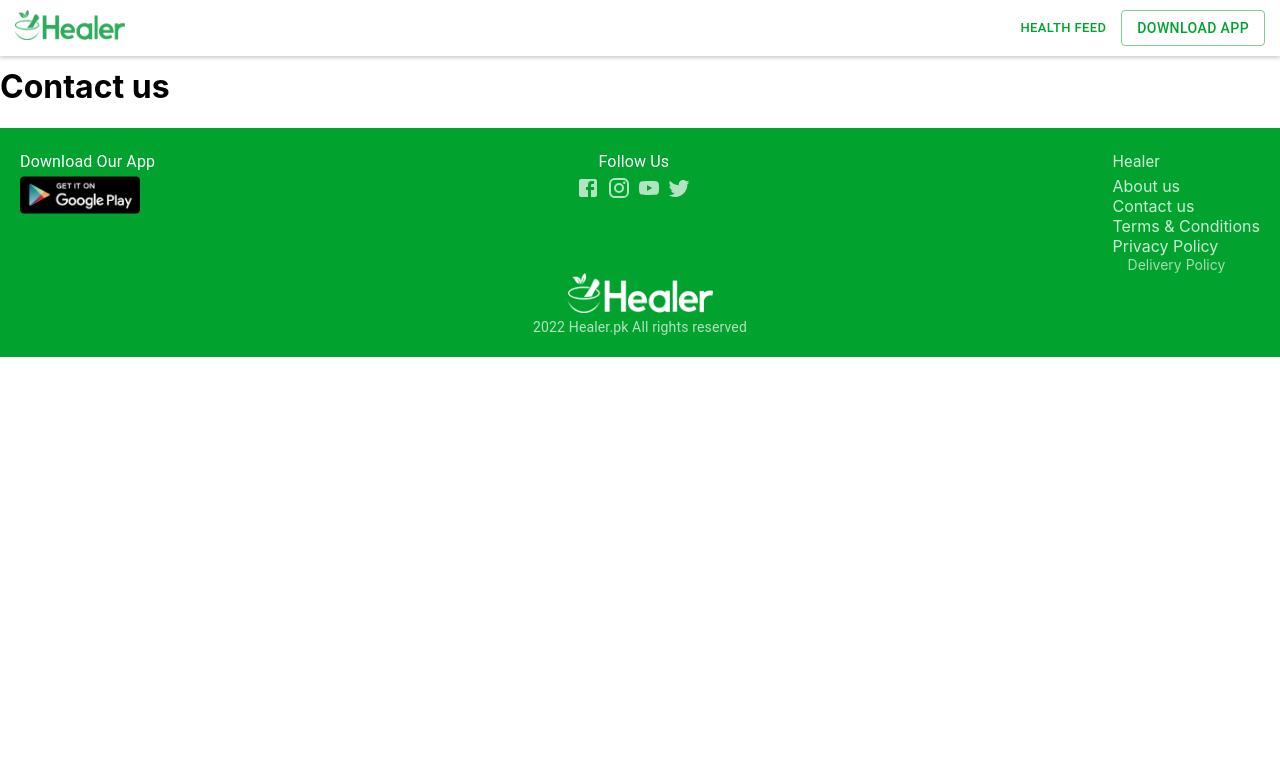
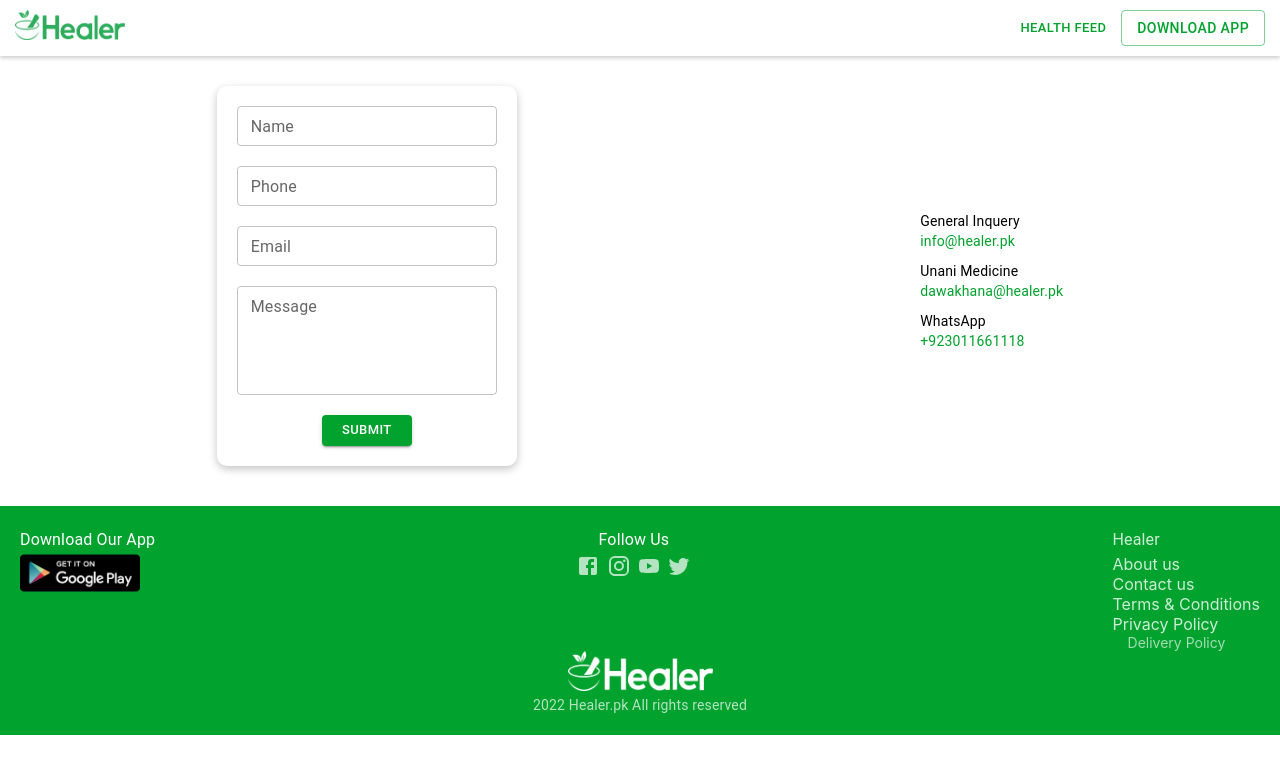
Before and after one commit to im-rahman1/healer-private, a Next.js app: page /contact in a window 1280 px wide. Shown: the top 774 px of the page. Built offline with nearby package versions, Linux system fonts and the light colour scheme.

Commit message:
finalize the contactUs page

```diff
--- a/components/Header.js
+++ b/components/Header.js
@@ -30,6 +30,7 @@
           <li>
             <ThemeProvider theme={theme}>
               <Button
+                href="https://play.google.com/store/apps/details?id=com.healer.nature"
                 size="medium"
                 className={styles.btn}
                 color="primary"
--- a/pages/contact.js
+++ b/pages/contact.js
@@ -1,9 +1,173 @@
 import Layout from "@/components/Layout";
+import styles from "@/styles/contact.module.css";
+
+import {
+  TextField,
+  Button,
+  FormControl,
+  Typography,
+  Alert,
+} from "@mui/material";
+import { ThemeProvider } from "@mui/material/styles";
+import { theme } from "@/styles/theme";
+import { useState } from "react";
+import axios from "axios";
+import { API_URL } from "@/config/config";
 
 export default function Contact() {
+  const [data, setData] = useState({
+    name: "",
+    phone: "",
+    email: "",
+    message: "",
+    respond: false,
+  });
+  const [error, setError] = useState(false);
+  const [saved, setSaved] = useState(false);
+
+  const handleChange = (prop) => (event) => {
+    setData({ ...data, [prop]: event.target.value });
+    setError(false);
+    setSaved(false);
+  };
+
+  const handleSubmit = () => {
+    if (
+      data.name.length > 3 &&
+      data.phone.length > 7 &&
+      data.email.length > 12 &&
+      data.message.length > 10
+    ) {
+      console.log(data);
+      setError(false);
+      axios
+        .post(`${API_URL}/ContactUs/newSubmition`, {
+          ...data,
+        })
+        .then((res) => {
+          setSaved(true);
+          setError(false);
+          console.log("true");
+          setData({
+            name: "",
+            phone: "",
+            email: "",
+            message: "",
+            respond: false,
+          });
+        })
+        .catch((err) => {
+          setSaved(false);
+          setError(true);
+        });
+    } else {
+      setError(true);
+      setSaved(false);
+      // console.log("empty");
+    }
+  };
+
+  // console.log(data);
+
   return (
     <Layout title="Contact us">
-      <h1>Contact us</h1>
+      <ThemeProvider theme={theme}>
+        <div className={styles.contactPage}>
+          <div className={styles.contactForm}>
+            <div className={styles.txtFields}>
+              <TextField
+                value={data.name || ""}
+                onChange={handleChange("name")}
+                id="name"
+                label="Name"
+                size="small"
+              />
+              <TextField
+                value={data.phone || ""}
+                onChange={handleChange("phone")}
+                id="phone"
+                label="Phone"
+                size="small"
+              />
+              <TextField
+                value={data.email || ""}
+                onChange={handleChange("email")}
+                id="email"
+                label="Email"
+                size="small"
+              />
+              <TextField
+                value={data.message || ""}
+                size="small"
+                id="message"
+                label="Message"
+                multiline
+                rows={4}
+                onChange={handleChange("message")}
+              />
+            </div>
+            <div className={error ? styles.error : styles.notError}>
+              <Alert severity="error">Enter valid data!</Alert>
+            </div>
+            {saved && (
+              <Alert sx={{ marginTop: "10px" }} severity="success">
+                Submitted
+              </Alert>
+            )}
+            <Button
+              onClick={handleSubmit}
+              variant="contained"
+              size="small"
+              sx={{ width: "90px", marginTop: "20px" }}>
+              Submit
+            </Button>
+          </div>
+          <div className={styles.links}>
+            <Typography variant="body2" sx={{ marginTop: "10px" }}>
+              General Inquery
+            </Typography>
+            <Typography
+              className={styles.linkForPc}
+              variant="body2"
+              sx={{ color: "#01a22e" }}>
+              <a href="https://mail.google.com/mail/?view=cm&source=mailto&to=info@healer.pk">
+                info@healer.pk
+              </a>
+            </Typography>
+            <Typography
+              className={styles.linkForPhone}
+              variant="body2"
+              sx={{ color: "#01a22e" }}>
+              <a href="mailto:info@healer.pk">info@healer.pk</a>
+            </Typography>
+            <Typography variant="body2" sx={{ marginTop: "10px" }}>
+              Unani Medicine
+            </Typography>
+            <Typography
+              className={styles.linkForPc}
+              variant="body2"
+              sx={{ color: "#01a22e" }}>
+              <a href="https://mail.google.com/mail/?view=cm&source=mailto&to=dawakhana@healer.pk">
+                dawakhana@healer.pk
+              </a>
+            </Typography>
+            <Typography
+              className={styles.linkForPhone}
+              variant="body2"
+              sx={{ color: "#01a22e" }}>
+              <a href="mailto:dawakhana@healer.pk">dawakhana@healer.pk</a>
+            </Typography>
+            <Typography variant="body2" sx={{ marginTop: "10px" }}>
+              WhatsApp
+            </Typography>
+            <Typography variant="body2" sx={{ color: "#01a22e" }}>
+              <a href="https://api.whatsapp.com/send/?phone=923011661118&text&app_absent=0">
+                +923011661118
+              </a>
+            </Typography>
+          </div>
+        </div>
+      </ThemeProvider>
     </Layout>
   );
 }
--- a/pages/index.js
+++ b/pages/index.js
@@ -7,6 +7,7 @@
 
 export default function Home() {
   const brands = [
+    { img: "/brandsIcons/Lasani.jpeg", name: "Lasani" },
     { img: "/brandsIcons/Ajmal.png", name: "Ajmal" },
     { img: "/brandsIcons/Aftab Qarshi.png", name: "Aftab Qarshi" },
     { img: "/brandsIcons/Ashraf.png", name: "Ashraf" },
@@ -16,7 +17,6 @@
     { img: "/brandsIcons/Qarshi.png", name: "Qarshi" },
     { img: "/brandsIcons/Tayyebi.png", name: "Tayyebi" },
     { img: "/brandsIcons/TT.jpeg", name: "TT" },
-    { img: "/brandsIcons/Uppal.jpeg", name: "Uppal" },
   ];
 
   const [shuffledArray, setShuffledArray] = useState([]);
@@ -57,6 +57,9 @@
       <Typography sx={{ margin: "20px 0 0 10px" }} variant="h5">
         Top Brands
       </Typography>
+      <Typography sx={{ marginLeft: "12px", opacity: "0.7" }} variant="body2">
+        Order Medicines Of Top Brands
+      </Typography>
       <div className={styles.topBrands}>
         {shuffledArray.map((brand) => (
           <div className={styles.brandCard} key={brand.name}>
--- a/pages/physician/verify/[id].js
+++ b/pages/physician/verify/[id].js
@@ -3,7 +3,7 @@
 import axios from "axios";
 
 import Layout from "@/components/Layout";
-import { API_URL } from "@/config/reset-password";
+import { API_URL } from "@/config/config";
 import styles from "@/styles/email-verify.module.css";
 
 import ErrorIcon from "@mui/icons-material/Error";
--- /dev/null
+++ b/styles/contact.module.css
@@ -0,0 +1,58 @@
+.contactPage {
+  margin: 40px 25px;
+  display: flex;
+  justify-content: space-around;
+  align-items: center;
+  gap: 20px;
+}
+
+@media screen and (max-width: 540px) {
+  .contactPage {
+    flex-direction: column;
+  }
+}
+
+.contactForm {
+  min-width: 300px;
+  padding: 20px;
+  box-shadow: rgba(0, 0, 0, 0.24) 0px 3px 8px;
+  border-radius: 10px;
+  display: flex;
+  flex-direction: column;
+  align-items: center;
+  max-width: 350px;
+}
+
+.txtFields {
+  display: flex;
+  flex-direction: column;
+  gap: 20px;
+  width: 100%;
+}
+
+.error {
+  display: block;
+  margin-top: 10px;
+}
+
+.notError {
+  display: none;
+}
+
+.linkForPhone {
+  display: none;
+}
+
+.linkForPc {
+  display: block;
+}
+
+@media screen and (max-width: 499px) {
+  .linkForPhone {
+    display: block;
+  }
+
+  .linkForPc {
+    display: none;
+  }
+}
--- a/styles/reset-password.module.css
+++ b/styles/reset-password.module.css
@@ -5,7 +5,11 @@
   max-width: 320px;
   margin: auto;
   align-items: center;
-  padding: 50px 0;
+  padding: 20px;
+}
+
+.formHeading {
+  margin: 30px 0 10px 0;
 }
 
 .btn {
```
Also changed, not shown: pages/physician/reset-password/[doctorId].js (+5 -5 lines), pages/physician/verify.js (added, +17 -0 lines), styles/verify.module.css (+1 -7 lines), config/config.js (renamed from config/reset-password.js).
